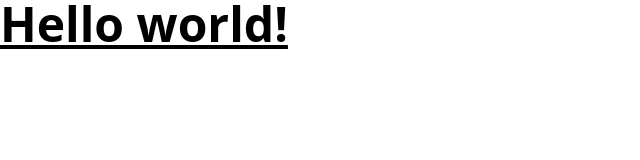
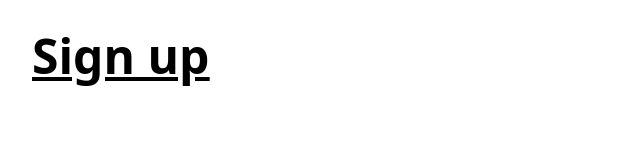
Before and after one commit to grahamhagenah/lend-landing-page, a website: page src/index.html in a window 1280 px wide. Shown: the whole page, without its empty margins (0-640 px from the left). Drawn offline with Linux system fonts and the light colour scheme.

Commit message:
adding link to app

```diff
--- a/src/index.html
+++ b/src/index.html
@@ -6,8 +6,8 @@
   <link href="./output.css" rel="stylesheet">
 </head>
 <body>
-  <h1 class="text-5xl font-bold underline">
-    Hello world!
+  <h1 class="text-5xl font-bold underline p-4 m-4">
+    <a href="https://lend.grahamhagenah.com/">Sign up</a>
   </h1>
 </body>
 </html>
```
Also changed, not shown: src/output.css.
